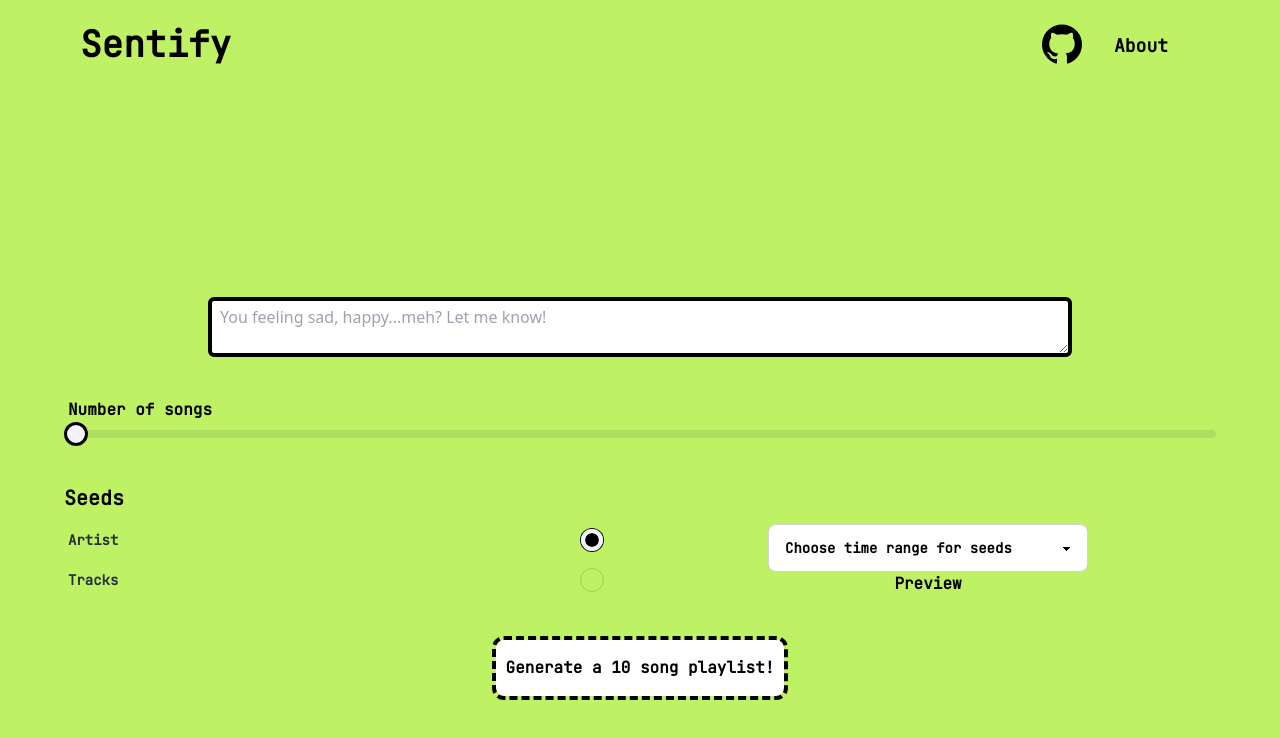
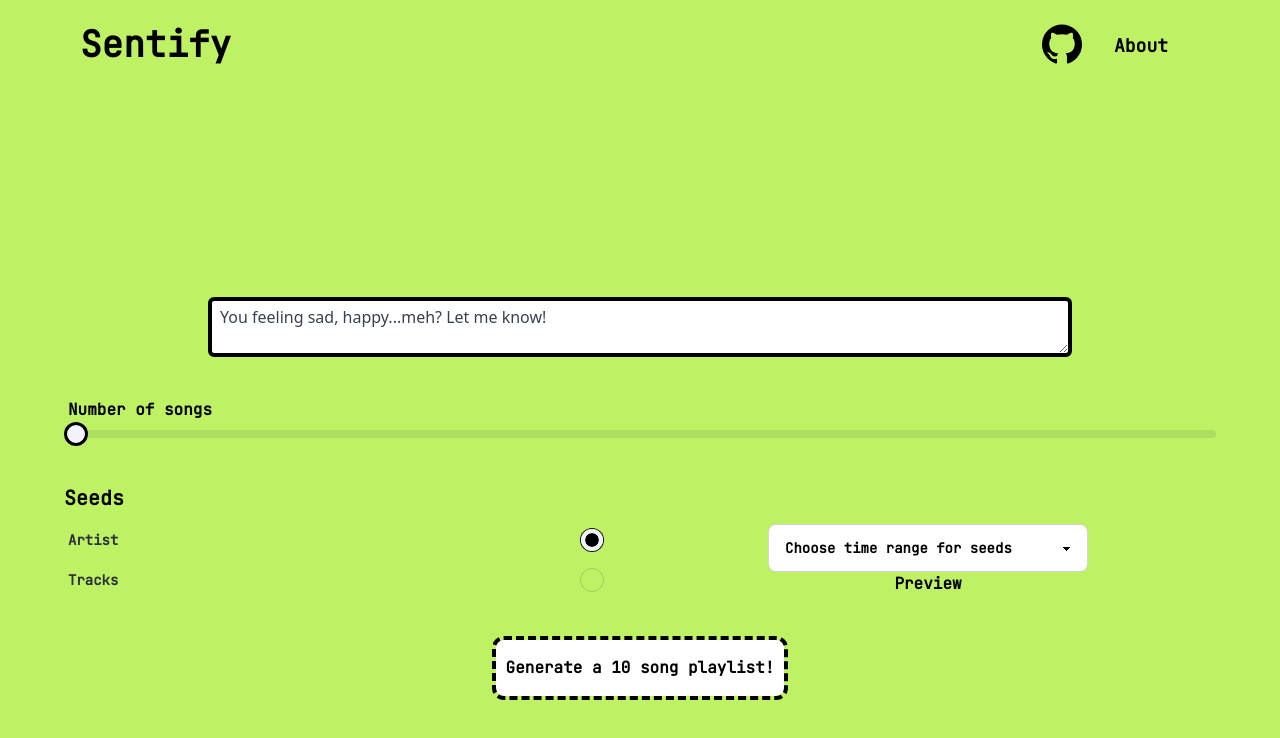
Before and after one commit to afoshiok/Sentify, a Vue app in the folder frontend/sentify/: page /playlist in a window 1280 px wide. Shown: the top 738 px of the page. Built offline with nearby package versions, Linux system fonts and the light colour scheme.

Commit message:
Update Playlist.vue

```diff
--- a/frontend/sentify/src/components/Playlist.vue
+++ b/frontend/sentify/src/components/Playlist.vue
@@ -2,7 +2,7 @@
     <section class="flex flex-col justify-center align-center min-h-screen">
         <section>
             <div class="flex justify-center">
-                <textarea v-model="textbox" class="border-4 border-black px-2 pt-1 m-2 rounded-md w-3/4" type="text" placeholder="You feeling sad, happy...meh? Let me know!"></textarea>
+                <textarea v-model="textbox" class="border-4 border-black px-2 pt-1 m-2 rounded-md w-3/4 placeholder-gray-700" type="text" placeholder="You feeling sad, happy...meh? Let me know!"></textarea>
             </div>
             <div class="my-8">
                 <label class="px-1">Number of songs</label>
```
